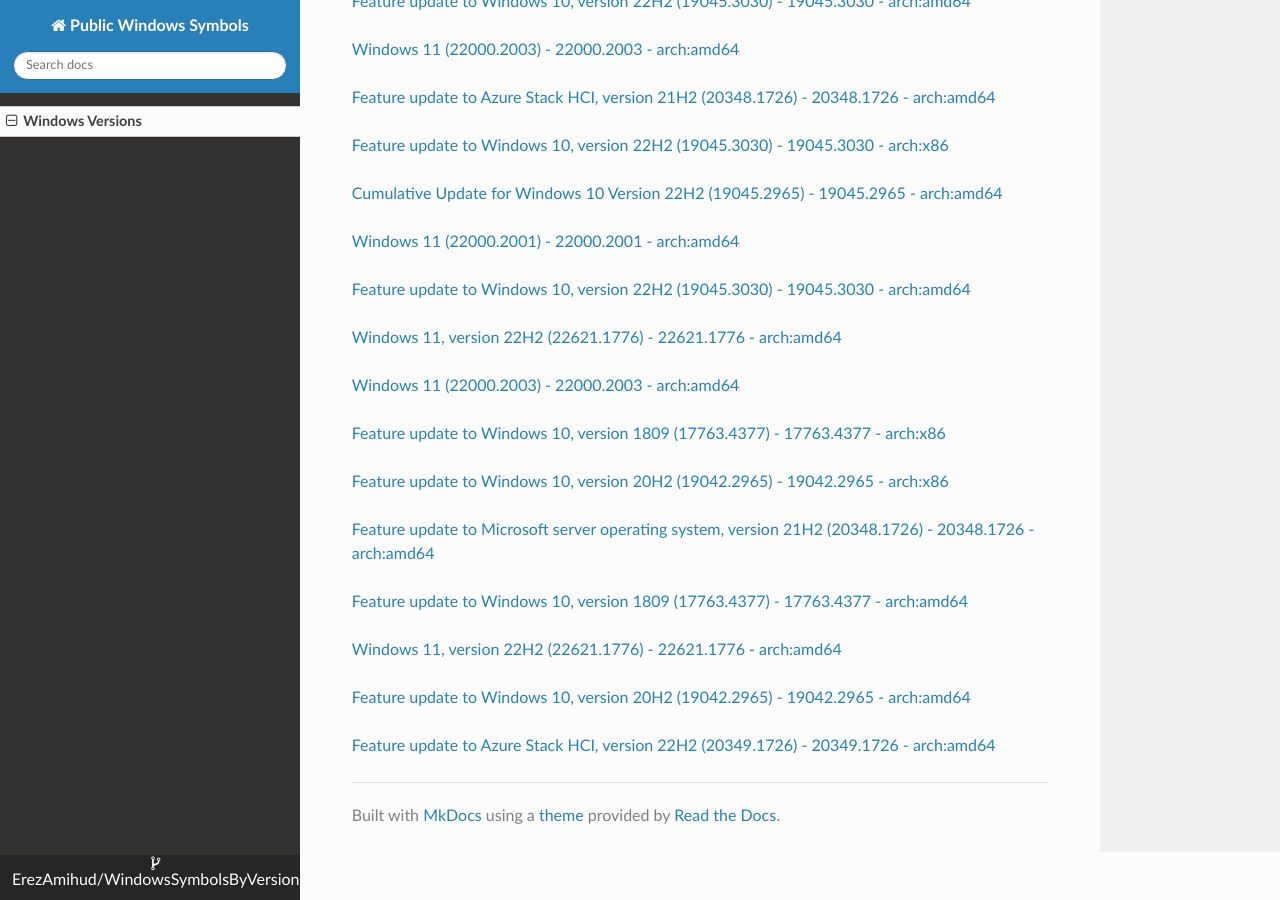
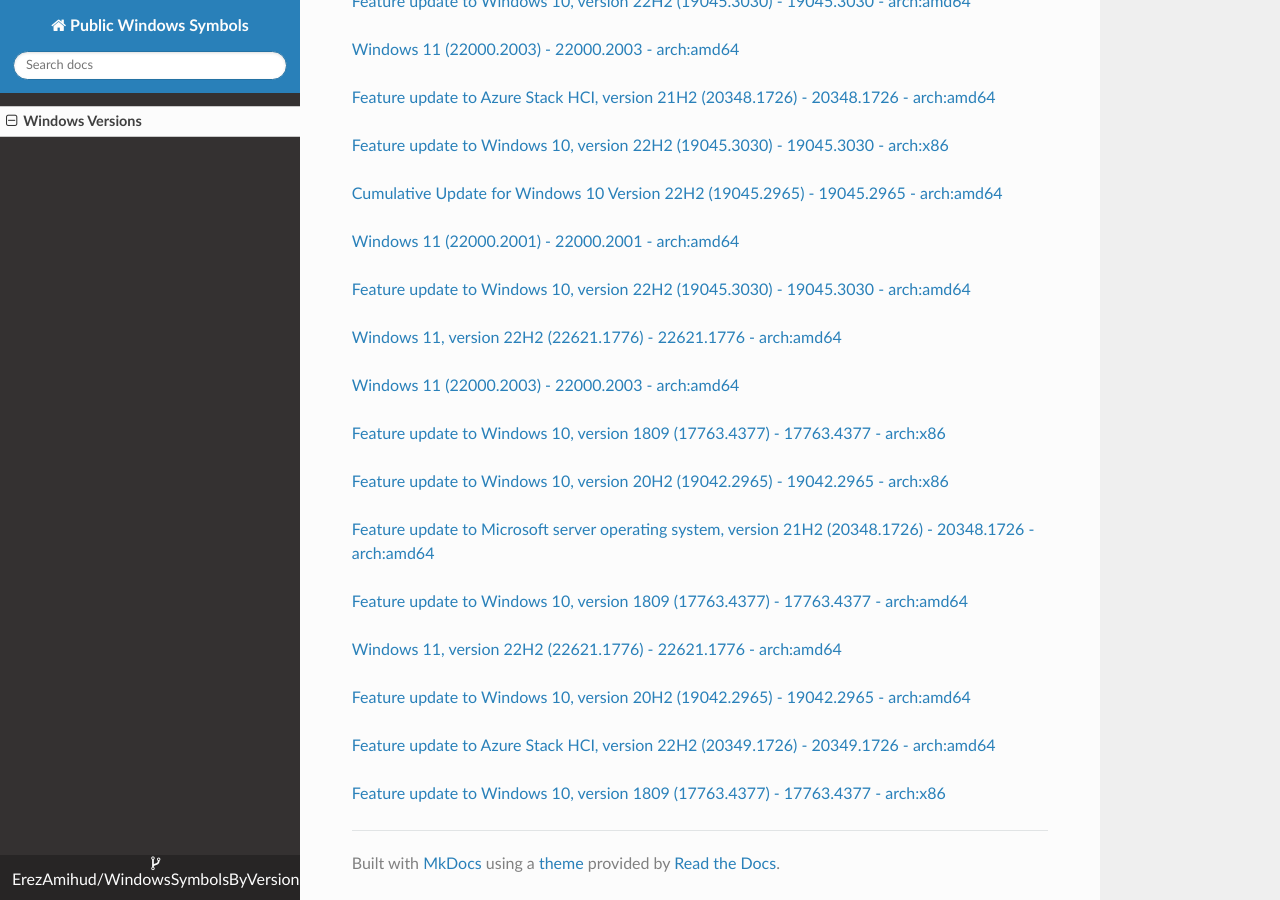
Before and after one commit to ErezAmihud/WindowsSymbolsByVersion, an MkDocs documentation site: the page built from docs/index.md, in a window 1280 px wide and 900 px high, scrolled down 31349 px. Built offline with MkDocs 1.6.1, drawn with Linux system fonts in a browser that asks for light colours; nearby versions of some CDN libraries.

Commit message:
Automated commit, add manifest for 53026188-2ac7-4ce8-9116-77ff895b7031

```diff
--- a/docs/index.md
+++ b/docs/index.md
@@ -1804,3 +1804,6 @@
 
 
 [Feature update to Azure Stack HCI, version 22H2 (20349.1726) - 20349.1726 - arch:amd64](https://github.com/ErezAmihud/WindowsSymbolsByVersion/blob/main/manifests/79a1da43-2a79-4817-92d4-8f7adbb5601c.manifest)
+
+
+[Feature update to Windows 10, version 1809 (17763.4377) - 17763.4377 - arch:x86](https://github.com/ErezAmihud/WindowsSymbolsByVersion/blob/main/manifests/53026188-2ac7-4ce8-9116-77ff895b7031.manifest)
```
Also changed, not shown: process_builds.json (+1 -1 lines).
